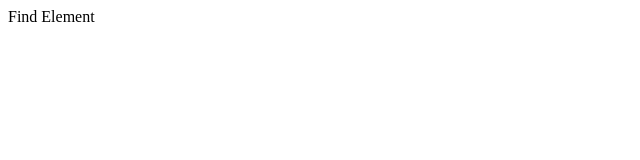
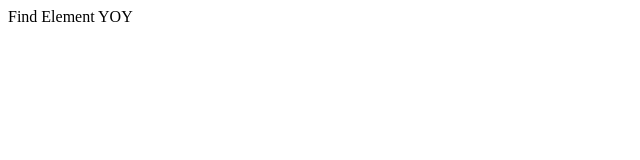
Before and after one commit to samithf/npm-versioning, a website: page index.html in a window 1280 px wide. Shown: the full height of the page, 0-640 px from the left. Drawn offline with Linux system fonts and the light colour scheme.

Commit message:
fix: 🐛 gyt

```diff
--- a/index.html
+++ b/index.html
@@ -7,6 +7,6 @@
     <title>Hello Test</title>
   </head>
   <body>
-    Find Element
+    Find Element YOY
   </body>
 </html>
```
Also changed, not shown: 1 other file.
